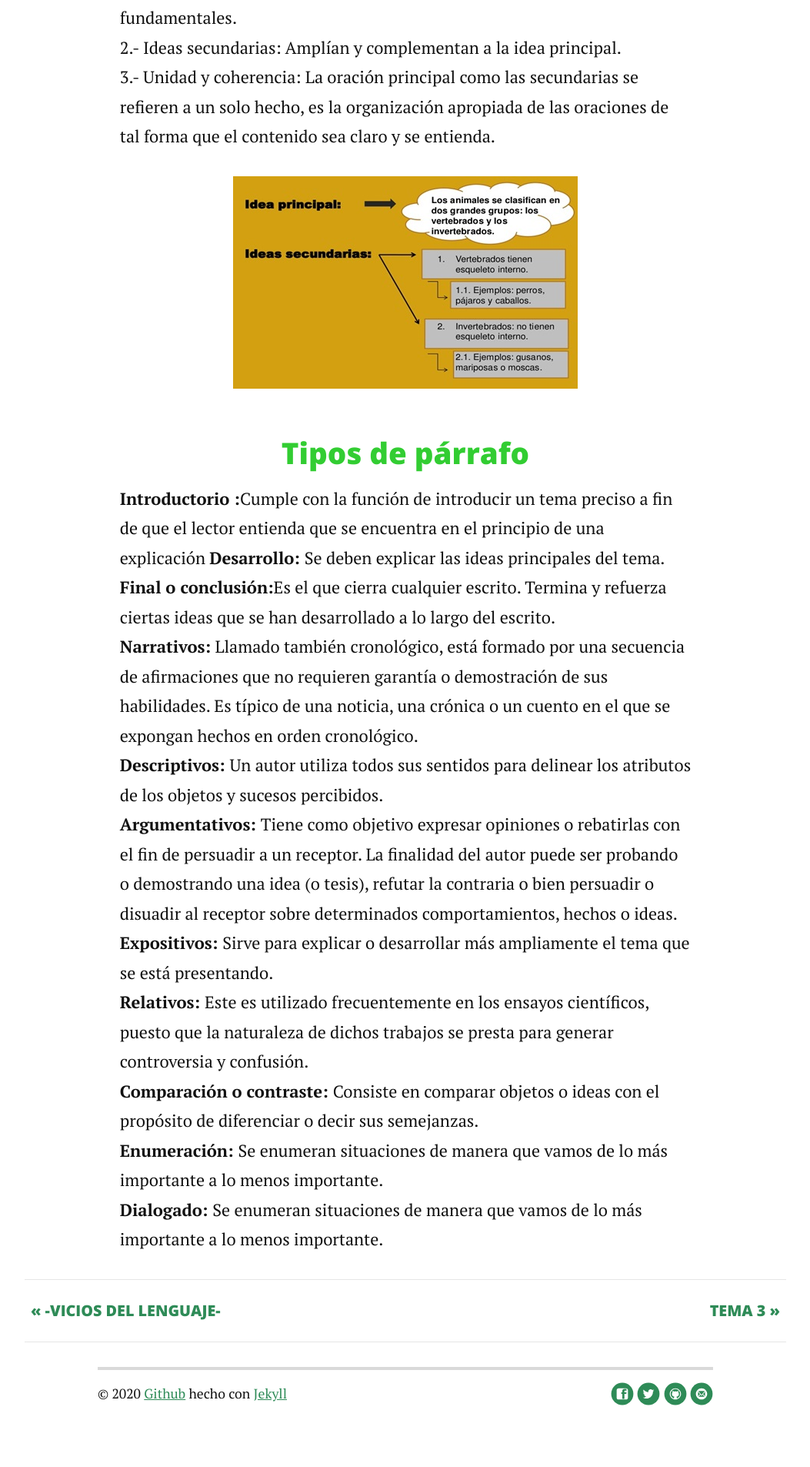
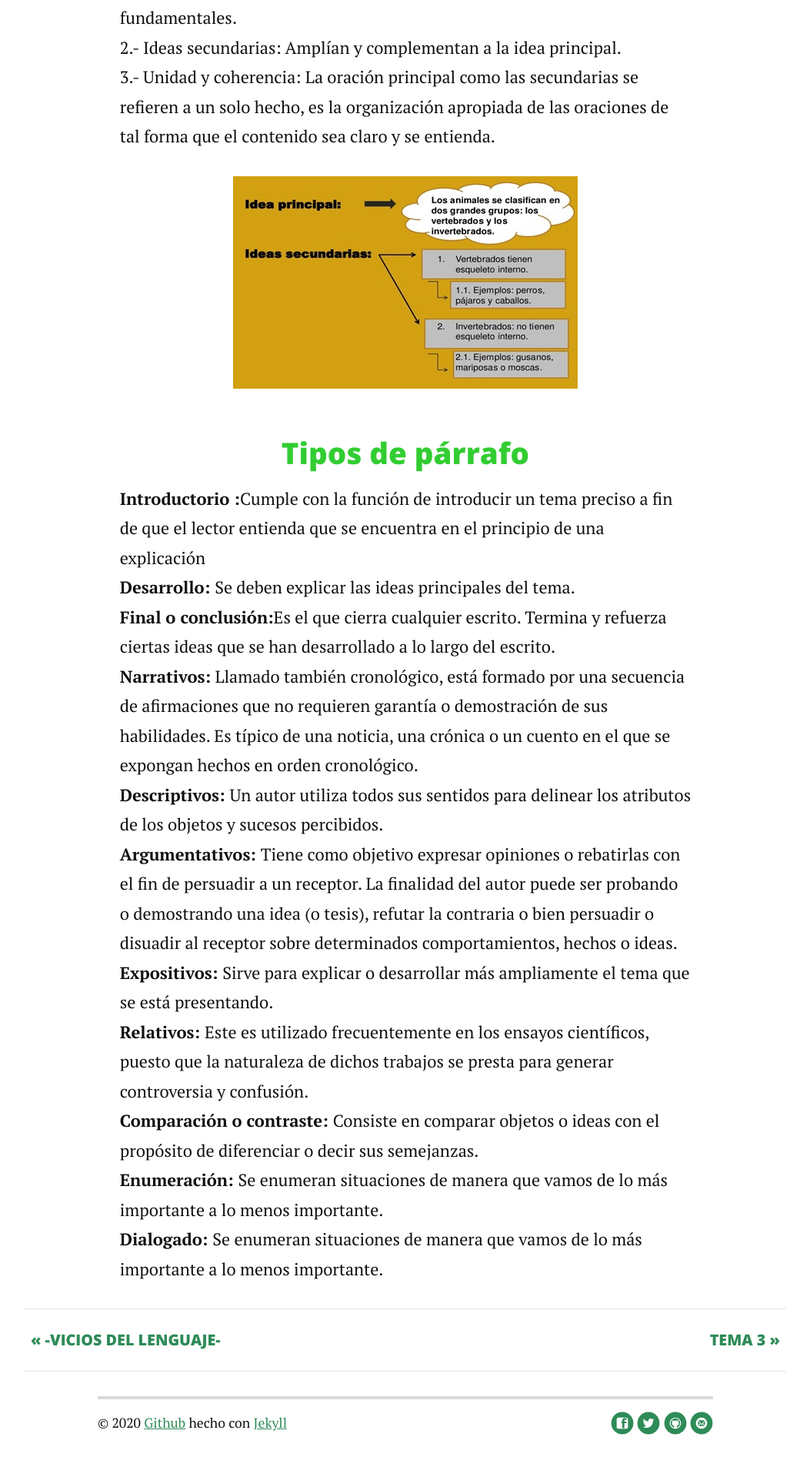
Before and after one commit to BlogdeLenguaje/BlogdeLenguaje.github.io, a Jekyll site: the page built from _posts/2014-12-18-tema2.markdown, in a window 1280 px wide. Shown: the part 879-2785 px from the top of the page at 77% size, without its empty margins (113-1166 px from the left). Built offline with Jekyll 4.4.1, drawn with Linux system fonts in a browser that asks for light colours; nearby versions of some CDN libraries; before the commit the page ends 2746 px from its top, so only the background shows below that.

```diff
--- a/_posts/2014-12-18-tema2.markdown
+++ b/_posts/2014-12-18-tema2.markdown
@@ -12,7 +12,7 @@ date:   2014-12-18
 3.- Unidad y coherencia: La oración principal como las secundarias se refieren a un solo hecho, es la organización apropiada de las oraciones de tal forma que el contenido sea claro y se entienda. </p>
 <center><img src="/assets/img/parrafoestructura.jpg"></center>
 <center><font color="#32CD32"><h3>Tipos de párrafo </h3></font></center>
-<p><b>Introductorio :</b>Cumple con la función de introducir un tema preciso a fin de que el lector entienda que se encuentra en el principio de una explicación
+<p><b>Introductorio :</b>Cumple con la función de introducir un tema preciso a fin de que el lector entienda que se encuentra en el principio de una explicación<br>
 <b>Desarrollo: </b>Se deben explicar las ideas principales del tema. <br>
 <b>Final o conclusión:</b>Es el que cierra cualquier escrito. Termina y refuerza ciertas ideas que se han desarrollado a lo largo del escrito.<br>
 <b>Narrativos:</b> Llamado también cronológico, está formado por una secuencia de afirmaciones que no requieren garantía o demostración de sus habilidades. Es típico de una noticia, una crónica o un cuento en el que se expongan hechos en orden cronológico. <br>
```
